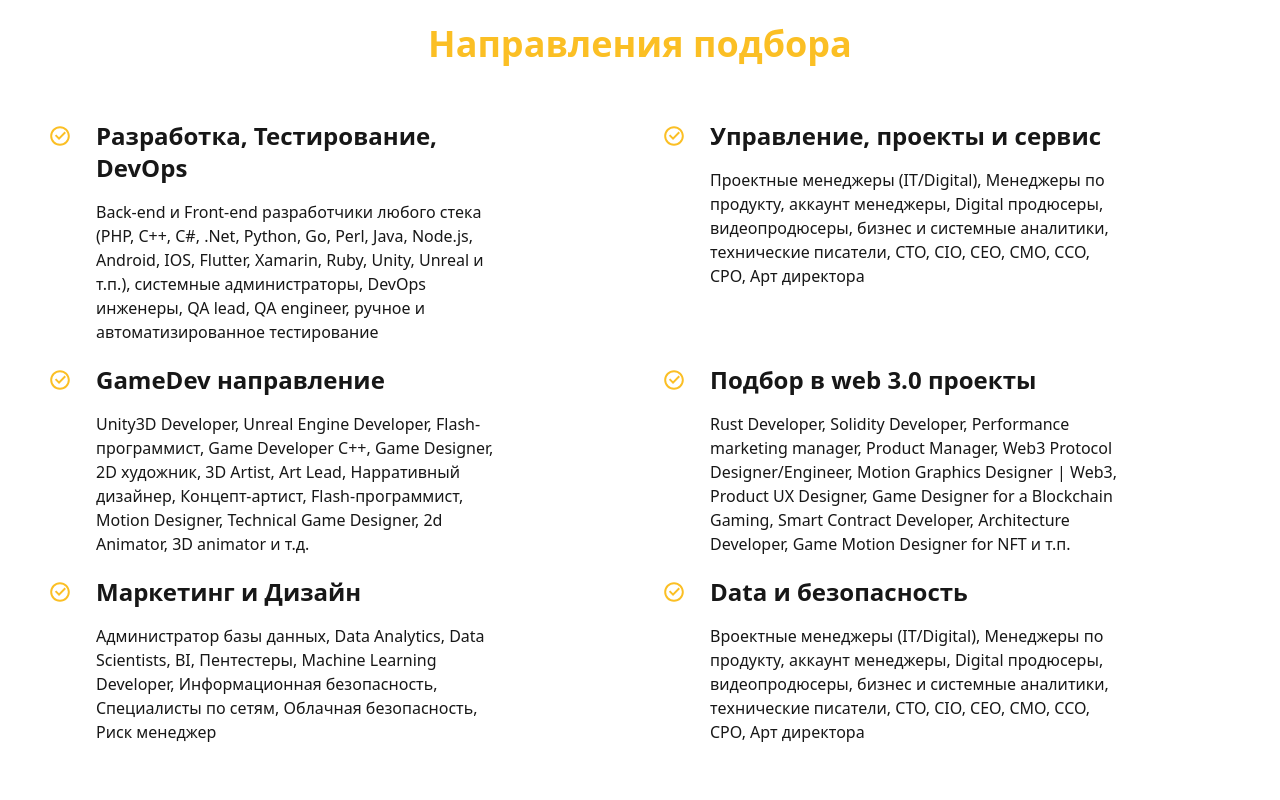
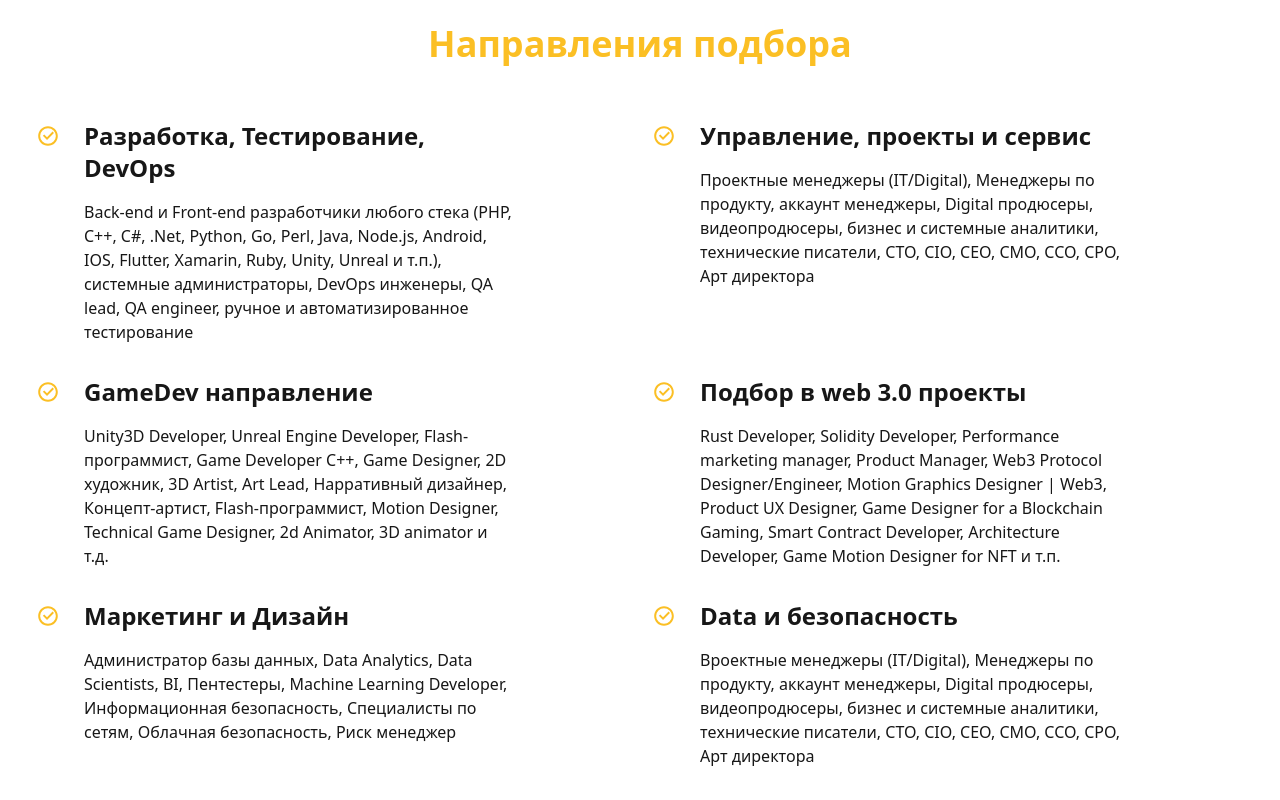
Before and after one commit to Dimonzus/smart-select, a website: page build/index.html in a window 1280 px wide. Shown: the part 980-1780 px from the top of the page. Drawn offline with Linux system fonts and the light colour scheme.

Commit message:
margins and paddings modified

```diff
--- a/build/index.html
+++ b/build/index.html
@@ -225,10 +225,10 @@
     <section aria-labelledby="search"  class ="relative mt-16 lg:mt-28">
 
       <h2 class="text-amber-400 text-center text-4xl font-bold mx-auto mb-14">Направления подбора</h2>
-      <div class="container grid grid-cols-1 mx-auto gap-x-4 gap-y-8 md:grid-cols-2 md:grid-rows-auto md:gap-x-3 md:gap-y-5">
+      <div class="container grid grid-cols-1 mx-auto gap-x-4 gap-y-8 md:grid-cols-2 md:grid-rows-auto md:gap-x-1">
 
 
-        <div class="grid grid-cols-[auto_1fr] items-start gap-4 w-full lg:w-4/5 pl-3">
+        <div class="grid grid-cols-[auto_1fr] items-start gap-4 w-full lg:w-4/5">
           <div class="w-9">
             <svg class="w-8 h-8" width="157px" height="157px" viewBox="-4.32 -4.32 32.64 32.64" xmlns="http://www.w3.org/2000/svg" fill="#fbbf24" stroke="#fbbf24" stroke-width="0.00024000000000000003" transform="rotate(0)">
               <g id="SVGRepo_bgCarrier" stroke-width="0"/>
@@ -247,7 +247,7 @@
           </div>
         </div>
 
-        <div class="grid grid-cols-[auto_1fr] items-start gap-4 w-full lg:w-4/5 pl-3">
+        <div class="grid grid-cols-[auto_1fr] items-start gap-4 w-full lg:w-4/5">
           <div class="w-9">
             <svg class="w-8 h-8" width="157px" height="157px" viewBox="-4.32 -4.32 32.64 32.64" xmlns="http://www.w3.org/2000/svg" fill="#fbbf24" stroke="#fbbf24" stroke-width="0.00024000000000000003" transform="rotate(0)">
               <g id="SVGRepo_bgCarrier" stroke-width="0"/>
@@ -266,7 +266,7 @@
           </div>
         </div>
 
-        <div class="grid grid-cols-[auto_1fr] items-start gap-4 w-full md:w-4/5 pl-3">
+        <div class="grid grid-cols-[auto_1fr] items-start gap-4 w-full md:w-4/5">
           <div class="w-9">
             <svg class="w-8 h-8" width="157px" height="157px" viewBox="-4.32 -4.32 32.64 32.64" xmlns="http://www.w3.org/2000/svg" fill="#fbbf24" stroke="#fbbf24" stroke-width="0.00024000000000000003" transform="rotate(0)">
               <g id="SVGRepo_bgCarrier" stroke-width="0"/>
@@ -286,7 +286,7 @@
           </div>
         </div>
 
-        <div class="grid grid-cols-[auto_1fr] items-start gap-4 w-full md:w-4/5 pl-3">
+        <div class="grid grid-cols-[auto_1fr] items-start gap-4 w-full md:w-4/5">
           <div class="w-9">
             <svg class="w-8 h-8" width="157px" height="157px" viewBox="-4.32 -4.32 32.64 32.64" xmlns="http://www.w3.org/2000/svg" fill="#fbbf24" stroke="#fbbf24" stroke-width="0.00024000000000000003" transform="rotate(0)">
               <g id="SVGRepo_bgCarrier" stroke-width="0"/>
@@ -305,7 +305,7 @@
           </div>
         </div>
 
-        <div class="grid grid-cols-[auto_1fr] items-start gap-4 w-full md:w-4/5 pl-3">
+        <div class="grid grid-cols-[auto_1fr] items-start gap-4 w-full md:w-4/5">
           <div class="w-9">
             <svg class="w-8 h-8" width="157px" height="157px" viewBox="-4.32 -4.32 32.64 32.64" xmlns="http://www.w3.org/2000/svg" fill="#fbbf24" stroke="#fbbf24" stroke-width="0.00024000000000000003" transform="rotate(0)">
               <g id="SVGRepo_bgCarrier" stroke-width="0"/>
@@ -324,7 +324,7 @@
           </div>
         </div>
 
-        <div class="grid grid-cols-[auto_1fr] items-start gap-4 w-full md:w-4/5 pl-3">
+        <div class="grid grid-cols-[auto_1fr] items-start gap-4 w-full md:w-4/5">
           <div class="w-9">
             <svg class="w-8 h-8" width="157px" height="157px" viewBox="-4.32 -4.32 32.64 32.64" xmlns="http://www.w3.org/2000/svg" fill="#fbbf24" stroke="#fbbf24" stroke-width="0.00024000000000000003" transform="rotate(0)">
               <g id="SVGRepo_bgCarrier" stroke-width="0"/>
```
